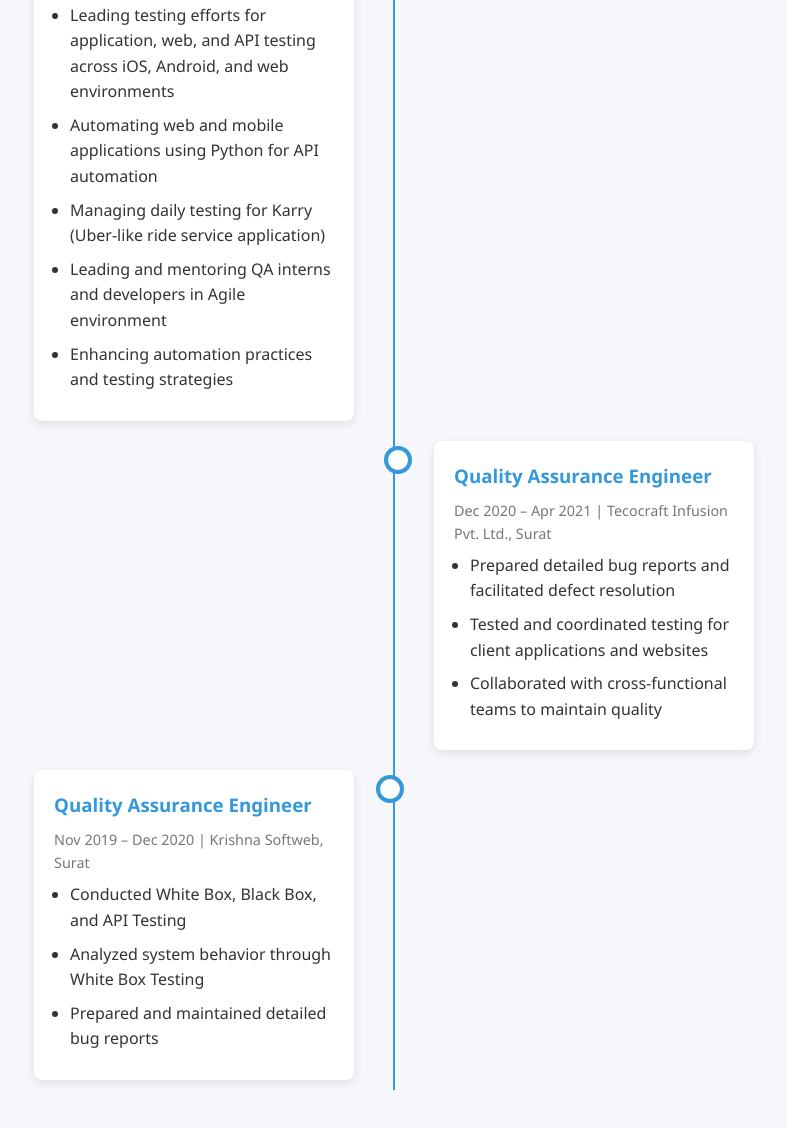
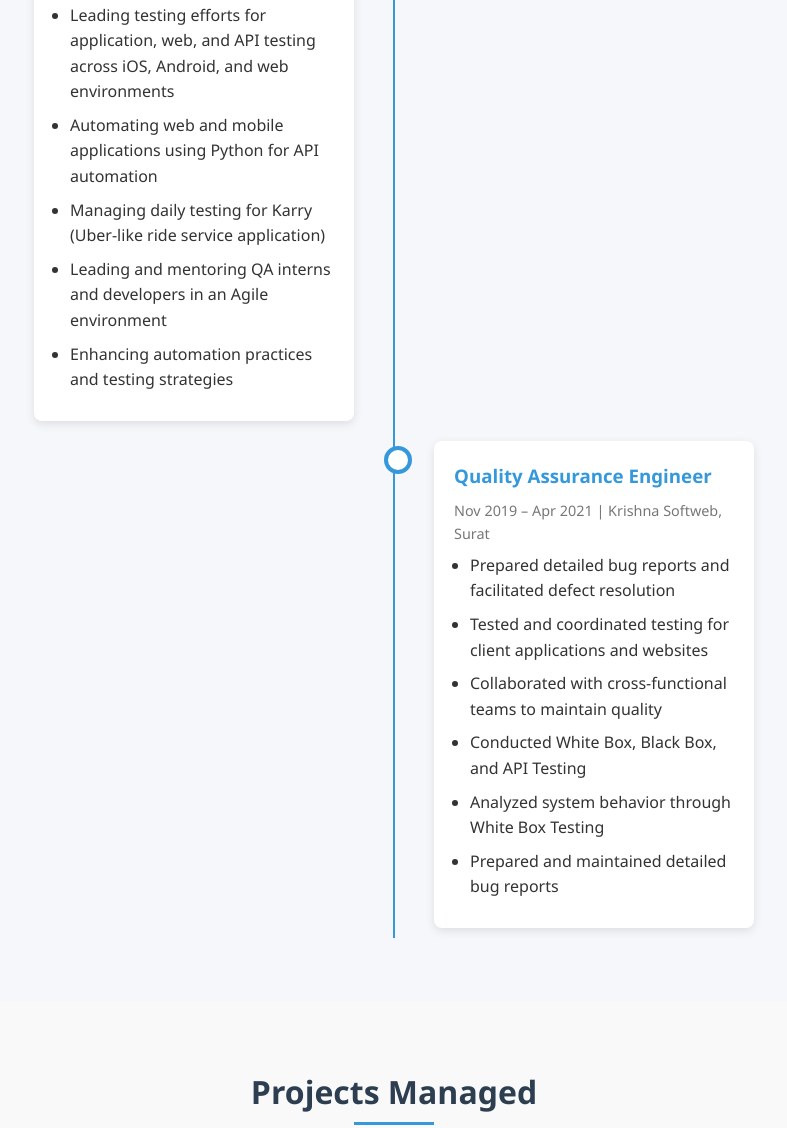
Before and after one commit to sudeepyadav5/sudeepyadav5.github.io, a plain HTML site: page index.html in a window 1280 px wide. Shown: the part 1474-2602 px from the top of the page, without its empty margins (246-1033 px from the left). Drawn offline with Linux system fonts and the light colour scheme.

Commit message:
Update index.html
Experience update

```diff
--- a/index.html
+++ b/index.html
@@ -654,27 +654,20 @@
                             <li>Leading testing efforts for application, web, and API testing across iOS, Android, and web environments</li>
                             <li>Automating web and mobile applications using Python for API automation</li>
                             <li>Managing daily testing for Karry (Uber-like ride service application)</li>
-                            <li>Leading and mentoring QA interns and developers in Agile environment</li>
+                            <li>Leading and mentoring QA interns and developers in an Agile environment</li>
                             <li>Enhancing automation practices and testing strategies</li>
                         </ul>
                     </div>
                 </div>
+
                 <div class="timeline-item right">
                     <div class="timeline-content">
                         <h3>Quality Assurance Engineer</h3>
-                        <div class="timeline-date">Dec 2020 – Apr 2021 | Tecocraft Infusion Pvt. Ltd., Surat</div>
+                        <div class="timeline-date">Nov 2019 – Apr 2021 | Krishna Softweb, Surat</div>
                         <ul>
                             <li>Prepared detailed bug reports and facilitated defect resolution</li>
                             <li>Tested and coordinated testing for client applications and websites</li>
                             <li>Collaborated with cross-functional teams to maintain quality</li>
-                        </ul>
-                    </div>
-                </div>
-                <div class="timeline-item left">
-                    <div class="timeline-content">
-                        <h3>Quality Assurance Engineer</h3>
-                        <div class="timeline-date">Nov 2019 – Dec 2020 | Krishna Softweb, Surat</div>
-                        <ul>
                             <li>Conducted White Box, Black Box, and API Testing</li>
                             <li>Analyzed system behavior through White Box Testing</li>
                             <li>Prepared and maintained detailed bug reports</li>
```
